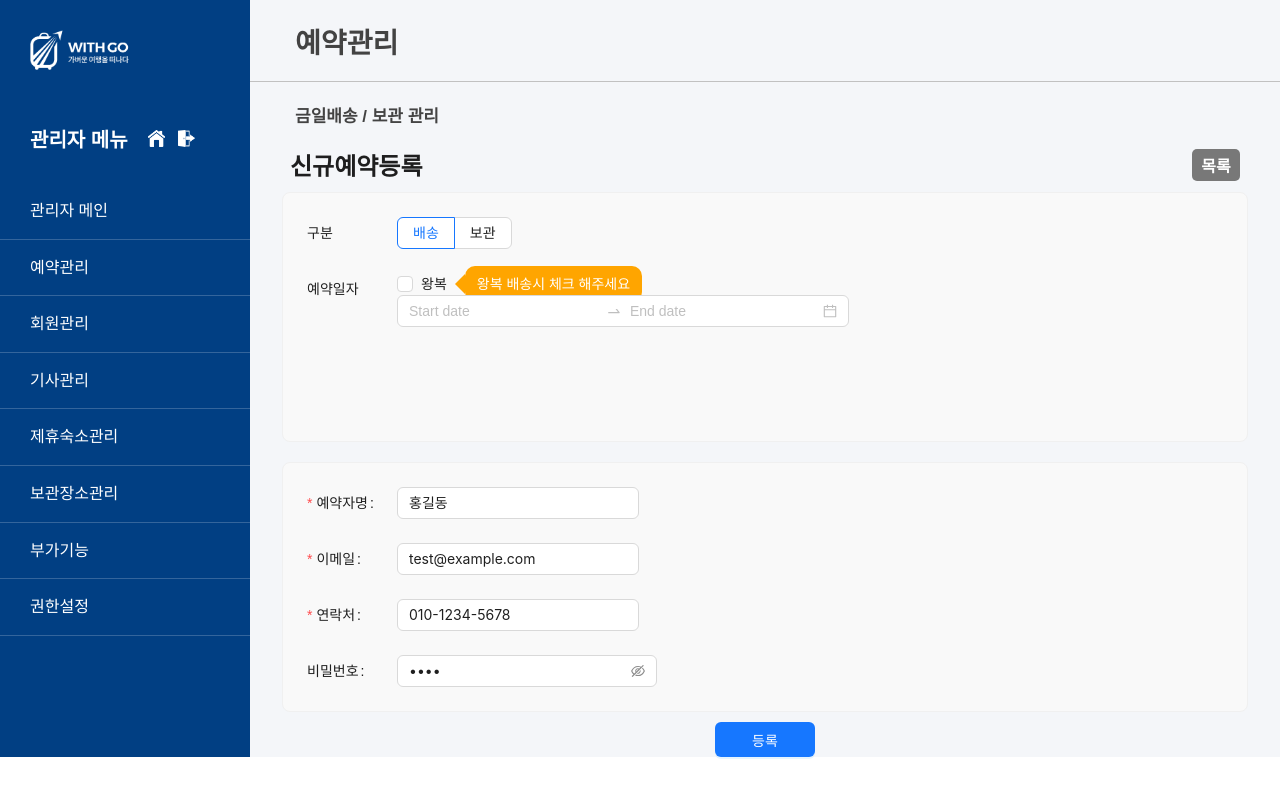
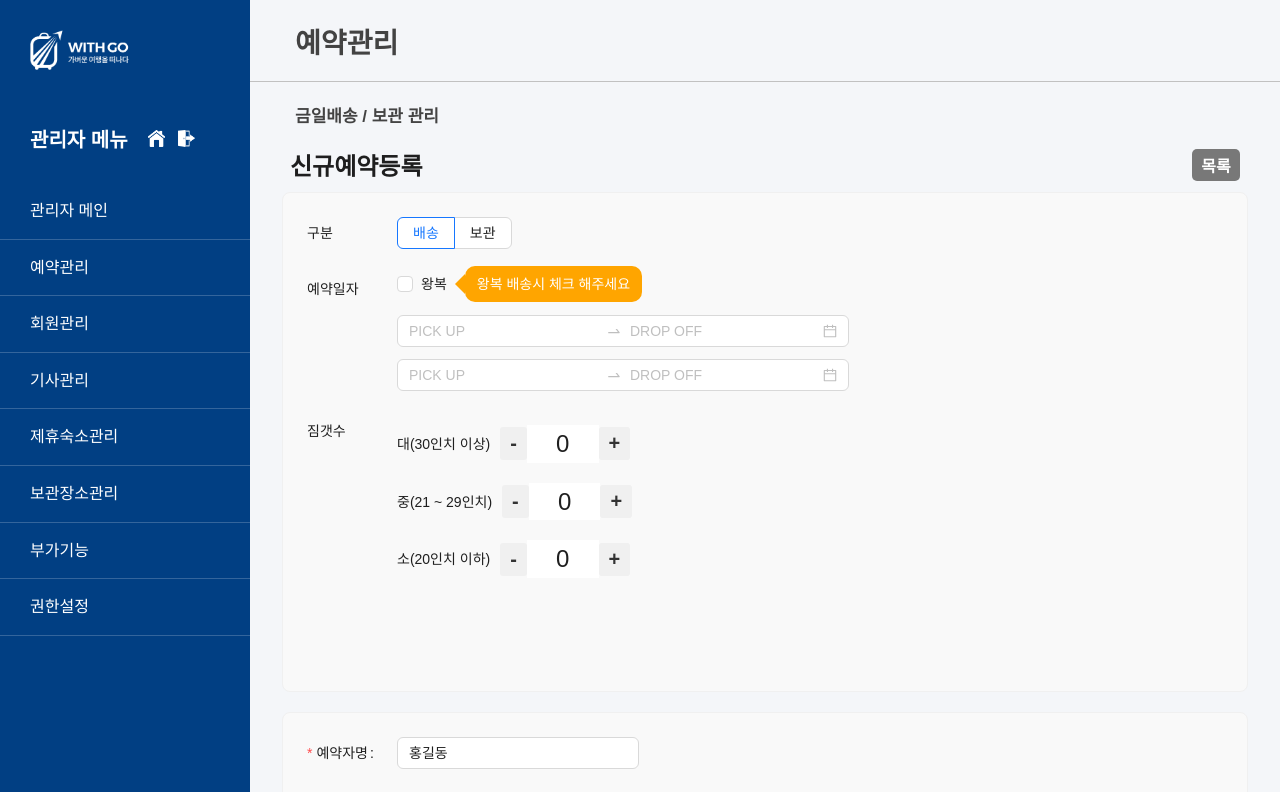
Before and after one commit to cjo3o/with_go_admin, a React (Vite) app: page /newreservationadd in a window 1280 px wide. Shown: the top 792 px of the page. Built offline with nearby package versions, Linux system fonts and the light colour scheme.

Commit message:
신규예약페이지 깔짝

```diff
--- a/package.json
+++ b/package.json
@@ -19,6 +19,7 @@
     "@mui/material": "^7.0.2",
     "@supabase/supabase-js": "^2.49.4",
     "antd": "^5.24.6",
+    "bcrypt": "^5.1.1",
     "bcryptjs": "^3.0.2",
     "bootstrap": "^5.3.5",
     "react": "^19.0.0",
--- a/src/pages/reservation/NewReservationAddPage.jsx
+++ b/src/pages/reservation/NewReservationAddPage.jsx
@@ -72,12 +72,67 @@ function NewReservationAddPage() {
     };
     const Check = () => <Checkbox onChange={onChange}>왕복</Checkbox>;
 
-    const { RangePicker } = DatePicker;
+    const {RangePicker} = DatePicker;
     const DatePick = () => (
-        <Space direction="vertical" size={12}>
-            <RangePicker renderExtraFooter={() => 'extra footer'} showTime />
+        <Space direction="vertical" size={12} style={{marginTop: '20px'}}>
+            <RangePicker renderExtraFooter={() => 'extra footer'}
+                         showTime
+                         placeholder={['PICK UP', 'DROP OFF']}
+            />
+            <RangePicker renderExtraFooter={() => 'extra footer'}
+                         showTime
+                         placeholder={['PICK UP', 'DROP OFF']}
+            />
         </Space>
     );
+
+    const Counter = () => {
+        const [count, setCount] = useState(0);
+
+        const increment = () => {
+            setCount(count + 1);
+        };
+
+        const decrement = () => {
+            if (count > 0) {
+                setCount(count - 1);
+            }
+        };
+
+        return (
+            <div style={{ padding: '10px', display: 'flex', alignItems: 'center', justifyContent: 'space-between', width: '150px' }}>
+                <button
+                    onClick={decrement}
+                    style={{
+                        fontSize: '20px',
+                        padding: '5px 10px',
+                        backgroundColor: '#f0f0f0',
+                        color: '#333',
+                        border: 'none',
+                        borderRadius: '3px',
+                        cursor: 'pointer',
+                    }}
+                >
+                    -
+                </button>
+                <div style={{ fontSize: '24px', backgroundColor:'white', width:"100%", textAlign: 'center' }}> {count} </div>
+                <button
+                    onClick={increment}
+                    style={{
+                        fontSize: '20px',
+                        padding: '5px 10px',
+                        backgroundColor: '#f0f0f0',
+                        color: '#333',
+                        border: 'none',
+                        borderRadius: '3px',
+                        cursor: 'pointer',
+                    }}
+                >
+                    +
+                </button>
+            </div>
+        );
+    };
 
     return (<Content>
         <div className="main">
@@ -101,7 +156,7 @@ function NewReservationAddPage() {
                       style={{
                           // width: '500px',
                           margin: '10px 2rem',
-                          height: '250px',
+                          height: '500px',
                           backgroundColor: '#F9F9F9',
                           // padding: '1rem',
                           // display: 'inline-flex',
@@ -124,6 +179,15 @@ function NewReservationAddPage() {
                             <span className="speech-bubble">왕복 배송시 체크 해주세요</span>
                         </div>
                         <DatePick/>
+                    </Form.Item>
+                    <Form.Item
+                        label="짐갯수"
+                        colon={false}
+                        className="separated-form-item"
+                    >
+                        <div style={{display: "flex", alignItems: "center"}}>대(30인치 이상)<Counter/></div>
+                        <div style={{display: "flex", alignItems: "center"}}>중(21 ~ 29인치)<Counter/></div>
+                        <div style={{display: "flex", alignItems: "center"}}>소(20인치 이하)<Counter/></div>
                     </Form.Item>
                 </Card>
             </Col>
@@ -207,7 +271,11 @@ function NewReservationAddPage() {
             <Button type="primary"
                     htmlType="submit"
                     loading={loading} block
-                    style={{width: '100px', height: '35px'}}
+                    style={{
+                        width: '100px',
+                        height: '35px',
+                        margin: '20px 0',
+                    }}
             >
                 등록
             </Button>
```
Also changed, not shown: 1 other file (tests, documents, lock files or other folders).
